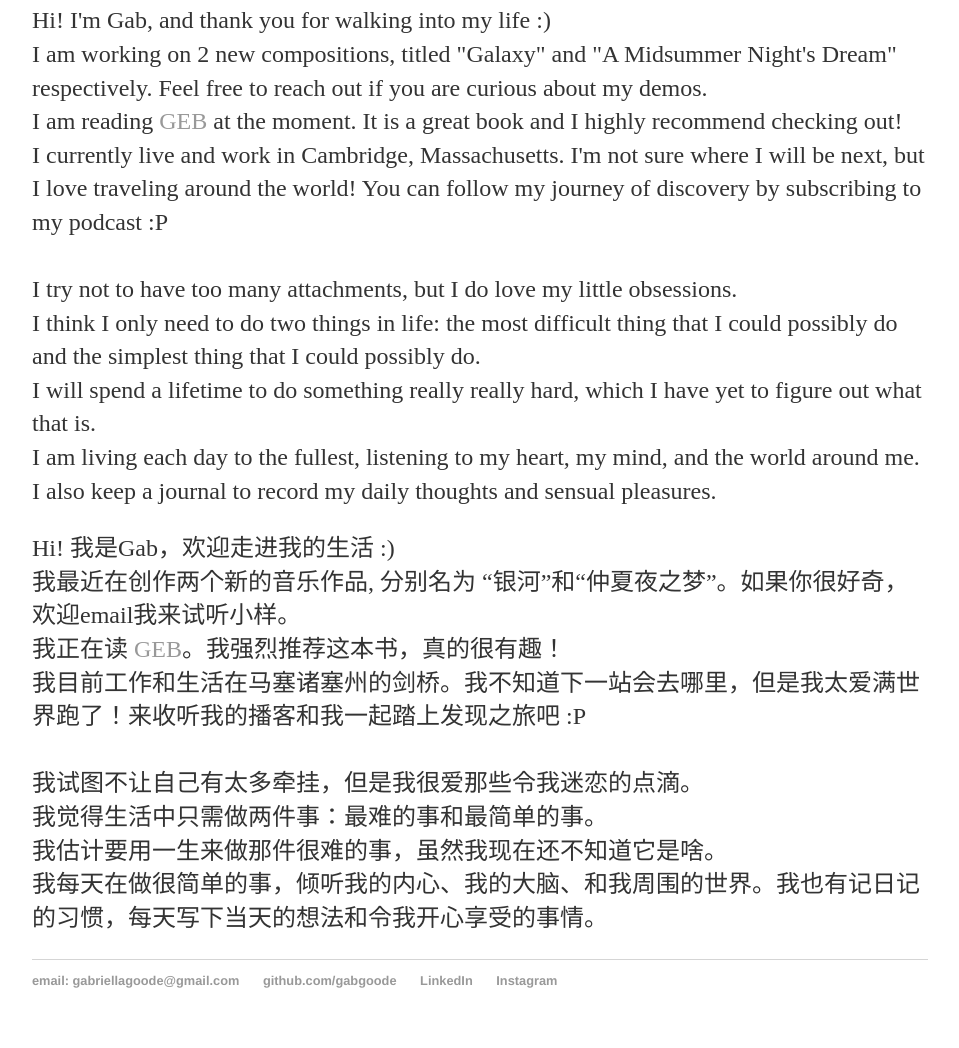
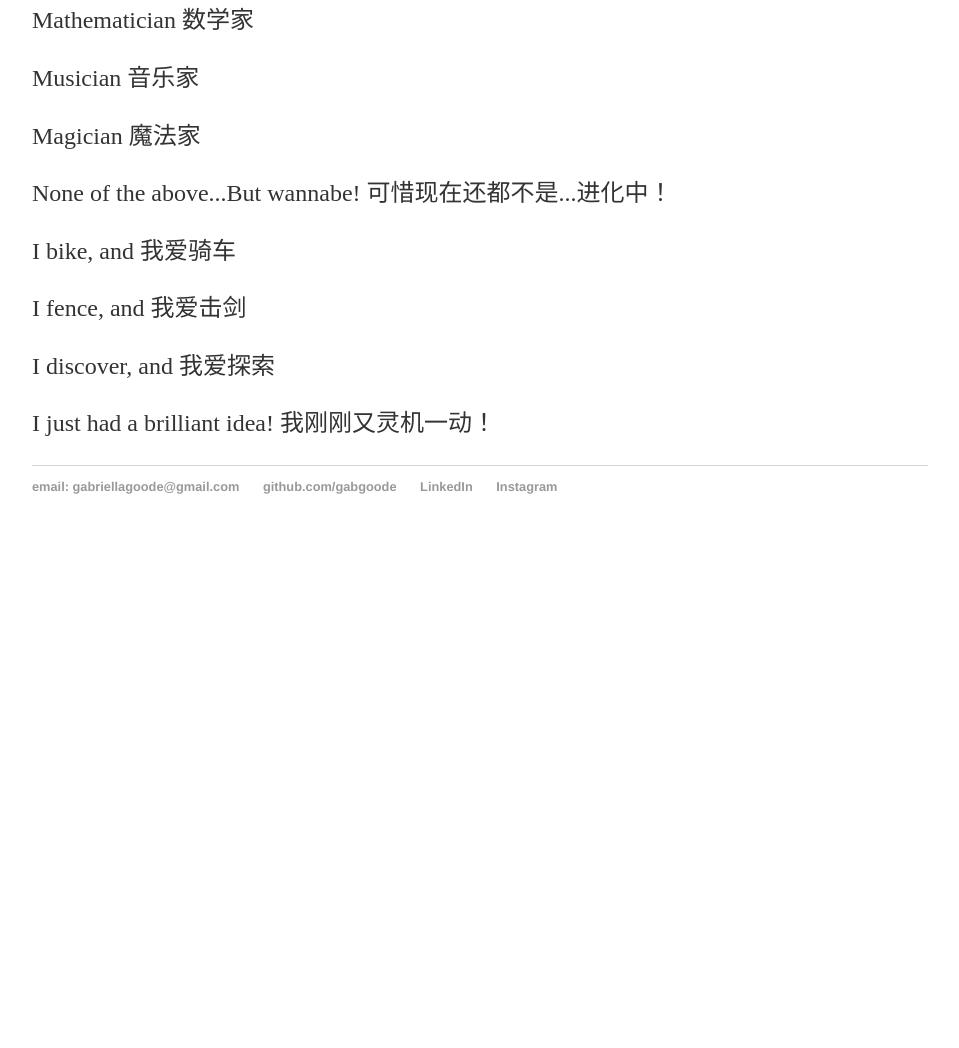
Before and after one commit to gabgoode/gabgoode.github.io, a Jekyll site: the page built from index.html, in a window 1280 px wide. Shown: the part 602-1650 px from the top of the page, without its empty margins (160-1119 px from the left). Built offline with Jekyll 4.4.1, drawn with Linux system fonts in a browser that asks for light colours; after the commit the page ends 1156 px from its top, so only the background shows below that.

Commit message:
Update index.html

```diff
--- a/index.html
+++ b/index.html
@@ -14,28 +14,14 @@ title: Gabriella Liu
 	  </div>
 	  <div class="right-half">
 	    <article>
-		<p>
-			Hi! I'm Gab, and thank you for walking into my life :)<br/>
-			I am working on 2 new compositions, titled "Galaxy" and "A Midsummer Night's Dream" respectively. Feel free to reach out if you are curious about my demos.<br/>
-			I am reading <a href="https://www.goodreads.com/book/show/24113.G_del_Escher_Bach">GEB</a> at the moment. It is a great book and I highly recommend checking out! <br/>
-			I currently live and work in Cambridge, Massachusetts. I'm not sure where I will be next, but I love traveling around the world! You can follow my journey of discovery by subscribing to my podcast :P <br/>
-		<br/>
-			I try not to have too many attachments, but I do love my little obsessions. <br/>
-			I think I only need to do two things in life: the most difficult thing that I could possibly do and the simplest thing that I could possibly do. <br/>
-			I will spend a lifetime to do something really really hard, which I have yet to figure out what that is. <br/>
-			I am living each day to the fullest, listening to my heart, my mind, and the world around me. I also keep a journal to record my daily thoughts and sensual pleasures. <br/>
-		</p>
-		<p>
-			Hi! 我是Gab，欢迎走进我的生活 :)<br/>
-			我最近在创作两个新的音乐作品, 分别名为 “银河”和“仲夏夜之梦”。如果你很好奇，欢迎email我来试听小样。<br/>
-			我正在读 <a href="https://www.goodreads.com/book/show/24113.G_del_Escher_Bach">GEB</a>。我强烈推荐这本书，真的很有趣！ <br/>
-			我目前工作和生活在马塞诸塞州的剑桥。我不知道下一站会去哪里，但是我太爱满世界跑了！来收听我的播客和我一起踏上发现之旅吧 :P<br/>
-		<br/>
-			我试图不让自己有太多牵挂，但是我很爱那些令我迷恋的点滴。<br/>
-			我觉得生活中只需做两件事：最难的事和最简单的事。 <br/>
-			我估计要用一生来做那件很难的事，虽然我现在还不知道它是啥。<br/>
-			我每天在做很简单的事，倾听我的内心、我的大脑、和我周围的世界。我也有记日记的习惯，每天写下当天的想法和令我开心享受的事情。<br/>
-		</p>
+		  <p>Mathematician 数学家</p>
+		  <p>Musician 音乐家</p>
+		  <p>Magician 魔法家</p>
+		  <p>None of the above...But wannabe! 可惜现在还都不是...进化中！</p>
+		  <p>I bike, and 我爱骑车</p>
+		  <p>I fence, and 我爱击剑</p>
+		  <p>I discover, and 我爱探索</p>
+		  <p>I just had a brilliant idea! 我刚刚又灵机一动！</p>
 	    </article>
 	  </div>
 </div><!-- /.blurb -->
```
